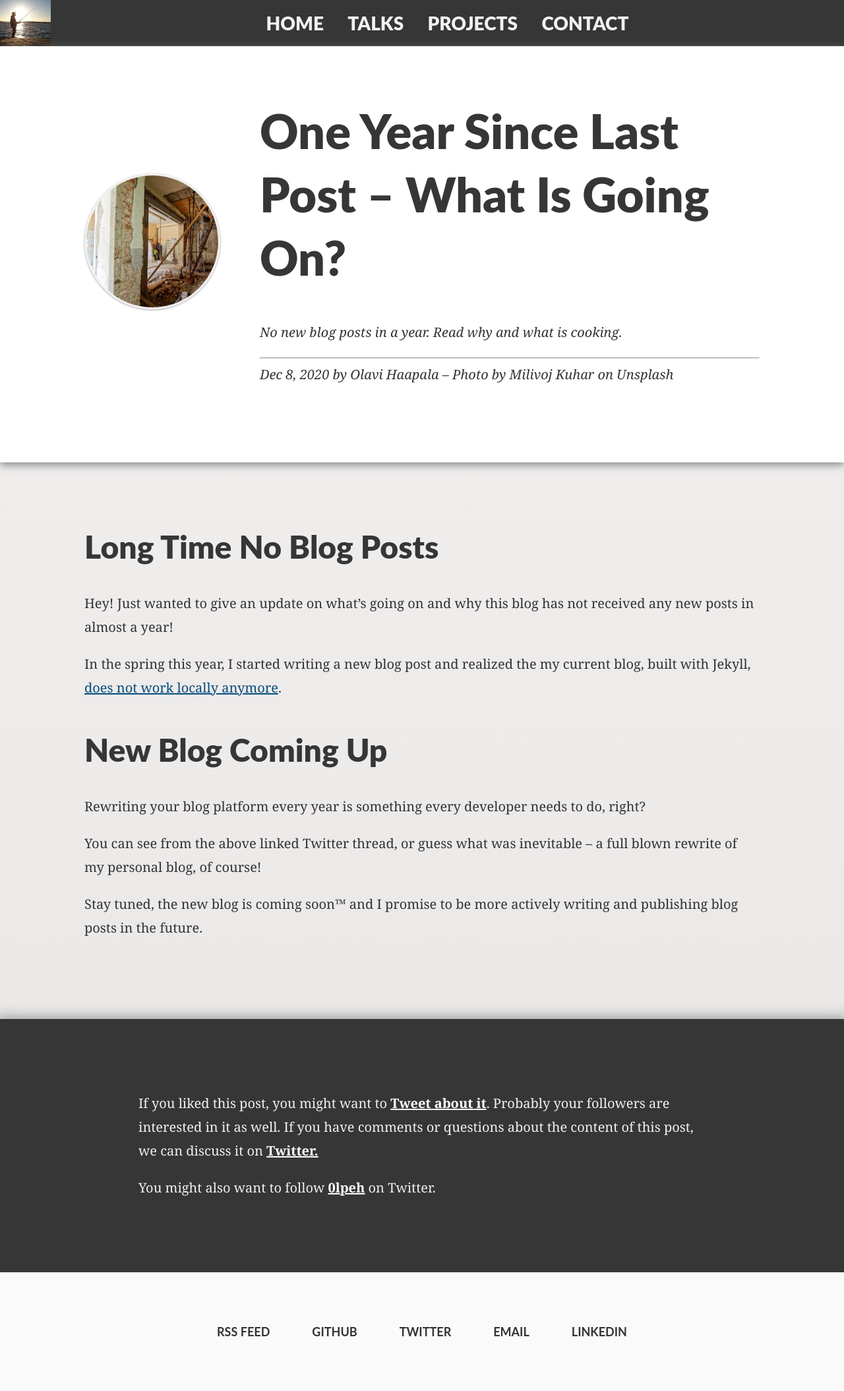
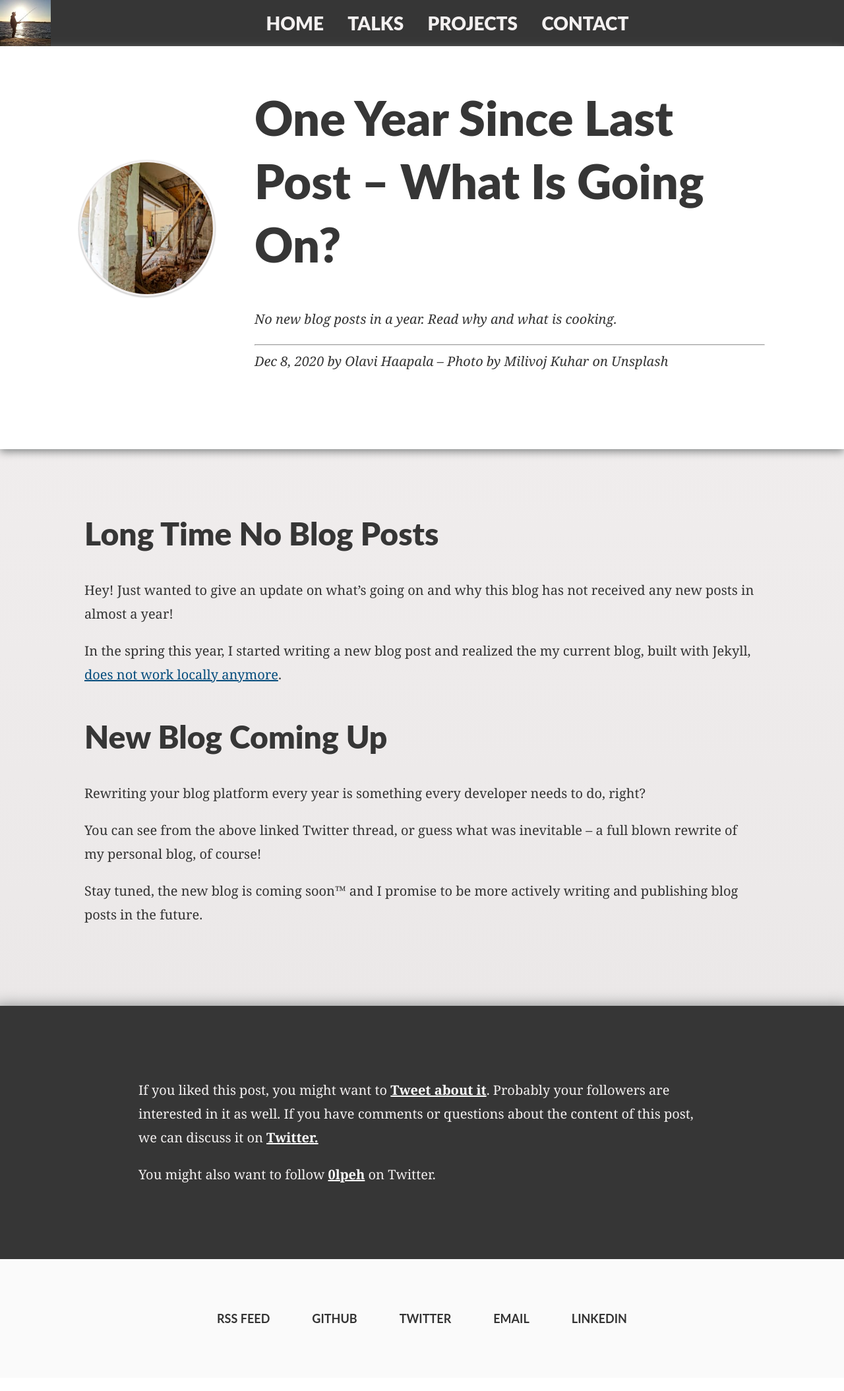
Before and after one commit to olpeh/olpeh.github.io, a Jekyll site: the page built from _posts/2020-12-08-one-year-since-last-post.md, in a window 1280 px wide. Shown: the whole page at 66% size. Built offline with Jekyll 4.4.1, drawn with Linux system fonts in a browser that asks for light colours; comment, search, counter and statistics services are not loaded.

Commit message:
Revert "Fix the post layout on ultra wide monitors"
This reverts commit f65c9c5d4d5f94a39855c8a9ee2bd471a1e6a88a.

```diff
--- a/_includes/css/main.css
+++ b/_includes/css/main.css
@@ -115,15 +115,10 @@ main {
 }
 
 .post-header {
-  background: white;
-}
-
-.post-header-content {
   display: flex;
   justify-content: flex-start;
   align-items: center;
-  max-width: 1024px;
-  margin: 0 auto;
+  background: white;
 }
 
 .post-header.teaser {
@@ -167,7 +162,7 @@ main {
 
 .post-full-page .post-header {
   justify-content: space-around;
-  padding: 80px 120px 120px 120px;
+  padding: 60px 120px 120px 120px;
   box-shadow: 0px 4px 12px 0 #858888;
 }
 
--- a/_includes/post-header.html
+++ b/_includes/post-header.html
@@ -1,5 +1,4 @@
 <div class="post-header">
-  <div class="post-header-content">
   <img class="thumbnail" alt="{{ page.altText }}" src="{{ page.image }}" />
   <div class="rest">
     <h1 class="post-title">{{ page.title }}</h1>
@@ -19,4 +18,3 @@
     </div>
   </div>
 </div>
-</div>
--- a/_includes/post-teaser.html
+++ b/_includes/post-teaser.html
@@ -1,5 +1,4 @@
 <div class="post-header teaser" onclick="window.location='{{ page.url }}'">
-  <div class="post-header-content">
   <img class="thumbnail" alt="{{ page.altText }}" src="{{ page.image }}" />
   <div class="rest">
     <a class="post-full-page-link" href="{{ page.url }}">
@@ -21,4 +20,3 @@
     </div>
   </div>
 </div>
-</div>
```
Lines whose indentation alone changed are shown as unchanged.
